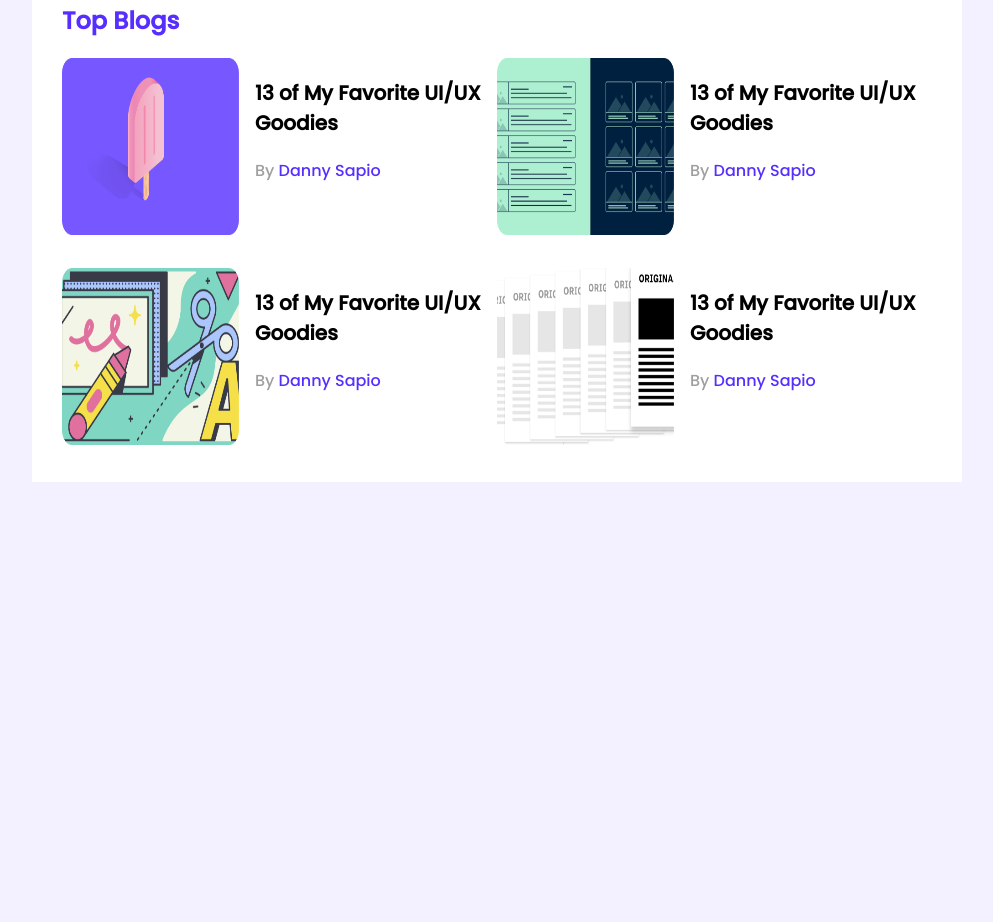
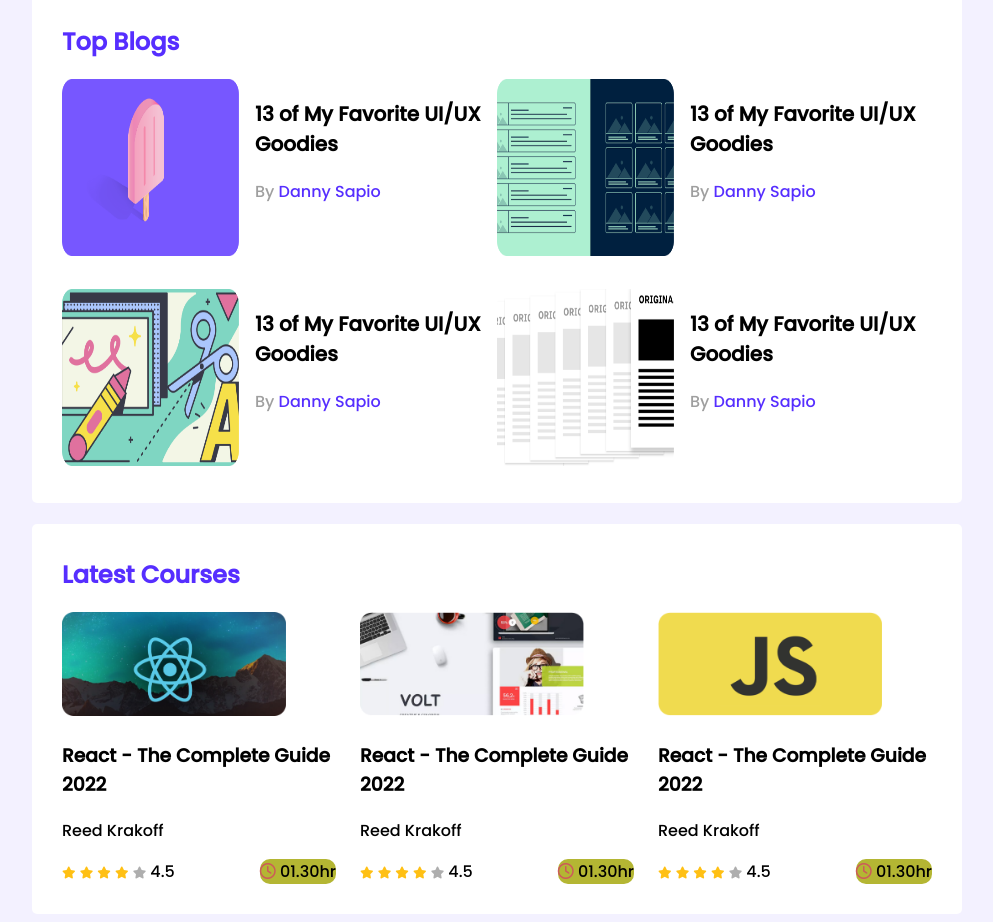
Before and after one commit to sanaul01/leader-board-css3, a plain HTML site: page index.html in a window 1280 px wide. Shown: the part 308-1230 px from the top of the page, without its empty margins (143-1136 px from the left). Before the commit the page ends 800 px from the top, so only its background shows below. Drawn offline with Linux system fonts and the light colour scheme.

Commit message:
last container

```diff
--- a/index.html
+++ b/index.html
@@ -6,6 +6,8 @@
     <meta http-equiv="X-UA-Compatible" content="IE=edge">
     <meta name="viewport" content="width=device-width, initial-scale=1.0">
     <title>Leader Board</title>
+    <!--font awesome-->
+    <script src="https://kit.fontawesome.com/469f42e4aa.js" crossorigin="anonymous"></script>
     <!-- stylesheet -->
     <link rel="stylesheet" href="styles/style.css">
 </head>
@@ -91,6 +93,81 @@
                 </div>
             </div>
         </section>
+        <!--Latest Courses-->
+        <div class="container">
+            <h2 class="section-title">Latest Courses</h2>
+            <div class="courses">
+                <div class="course">
+                    <div class="course-banner">
+                        <img src="images/courses/course-1.png" alt="">
+                    </div>
+                    <div class="course-detail">
+                        <h3 class="course-title">React - The Complete Guide 2022</h3>
+                        <p class="course-author">Reed Krakoff</p>
+                        <div class="course-info">
+                            <div>
+                                <i class="fas fa-star filled"></i>
+                                <i class="fas fa-star filled"></i>
+                                <i class="fas fa-star filled"></i>
+                                <i class="fas fa-star filled"></i>
+                                <i class="fas fa-star empty"></i>
+                                <span>4.5</span>
+                            </div>
+                            <div class="course-duretion">
+                                <i class="far fa-clock"></i>
+                                01.30hr
+                            </div>
+                        </div>
+                    </div>
+                </div>
+                <div class="course">
+                    <div class="course-banner">
+                        <img src="images/courses/course-2.png" alt="">
+                    </div>
+                    <div class="course-detail">
+                        <h3 class="course-title">React - The Complete Guide 2022</h3>
+                        <p class="course-author">Reed Krakoff</p>
+                        <div class="course-info">
+                            <div>
+                                <i class="fas fa-star filled"></i>
+                                <i class="fas fa-star filled"></i>
+                                <i class="fas fa-star filled"></i>
+                                <i class="fas fa-star filled"></i>
+                                <i class="fas fa-star empty"></i>
+                                <span>4.5</span>
+                            </div>
+                            <div class="course-duretion">
+                                <i class="far fa-clock"></i>
+                                01.30hr
+                            </div>
+                        </div>
+                    </div>
+                </div>
+                <div class="course">
+                    <div class="course-banner">
+                        <img src="images/courses/course-3.png" alt="">
+                    </div>
+                    <div class="course-detail">
+                        <h3 class="course-title">React - The Complete Guide 2022</h3>
+                        <p class="course-author">Reed Krakoff</p>
+                        <div class="course-info">
+                            <div>
+                                <i class="fas fa-star filled"></i>
+                                <i class="fas fa-star filled"></i>
+                                <i class="fas fa-star filled"></i>
+                                <i class="fas fa-star filled"></i>
+                                <i class="fas fa-star empty"></i>
+                                <span>4.5</span>
+                            </div>
+                            <div class="course-duretion">
+                                <i class="far fa-clock"></i>
+                                01.30hr
+                            </div>
+                        </div>
+                    </div>
+                </div>
+            </div>
+        </div>
     </main>
 
 </body>
--- a/styles/style.css
+++ b/styles/style.css
@@ -8,12 +8,16 @@
 }
 main{
     display: flex;
-    justify-content: center;
+    flex-direction: column;
+    align-items: center;
 }
 .container{
     background-color: #FFFFFF;
     width: 870px;
+    border-radius: 5px;
     padding: 30px;
+    margin-top: 21px;
+
 }
 hr{
     border: 1px solid #D1D1D1;
@@ -76,3 +80,63 @@
     font-size: 16px;
     color: #562EFF;
 }
+/*--------------------
+    courses styles
+-----------------------*/
+.courses{
+    display: grid;
+    grid-template-columns: repeat(3, 1fr);
+    grid-column-gap: 24px;
+}
+.course .course-banner img{
+    width: 224px;
+    height: 104px;
+}
+.course-info{
+    display: flex;
+    align-items: center;
+    justify-content: space-between;
+}
+.course-duretion{
+    background-color: rgb(180, 182, 51);
+    border-radius: 10px;
+}
+.fa-clock{
+    color: rgb(205, 90, 90);
+}
+.fa-star{
+    font-size: 12px;
+}
+.fa-star.filled{
+    color: #FFC014;
+}
+.fa-star.empty{
+    color: #AEAEAE;
+}
+
+/* --------------------
+     Media Queries
+---------------------*/
+
+/* Mobail Devices */
+@media only screen and (max-width: 688px) {
+    .container{
+        width: 100%;
+    }
+    .players, .blogs, .courses{
+        grid-template-columns: repeat(1, 1fr);
+    }
+    .player, .blog{
+        flex-direction: column;
+    }
+}
+
+/* tablet devices */
+@media only screen and (min-width: 688px) and (max-width: 992px) {
+    .container{
+        width: 100%;
+    }
+    .blogs{
+        grid-template-columns: repeat(2, 1fr);
+    }
+}
```
